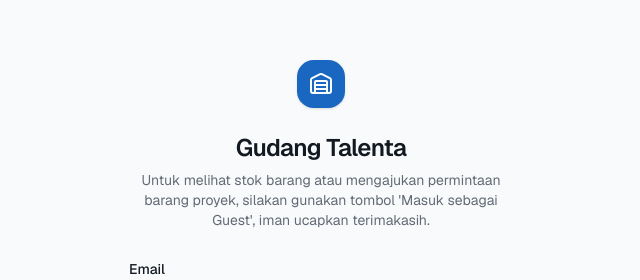
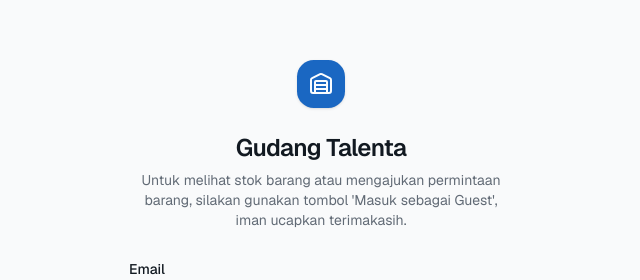
Before and after one commit to Hanspyyyy/gudangtalenta, a Next.js app in the folder guest-login-system/inventory-management-system/: page /auth/login in a window 1280 px wide. Shown: the part 103-383 px from the top of the page, without its empty margins (319-959 px from the left). Built offline with nearby package versions, Linux system fonts and the light colour scheme.

Commit message:
Fix typo in guest login instructions

```diff
--- a/guest-login-system/inventory-management-system/app/auth/login/page.tsx
+++ b/guest-login-system/inventory-management-system/app/auth/login/page.tsx
@@ -48,7 +48,7 @@ export default function LoginPage() {
               Gudang Talenta
             </h1>
             <p className="text-sm text-muted-foreground text-pretty">
-              Untuk melihat stok barang atau mengajukan permintaan barang proyek, silakan gunakan tombol 'Masuk sebagai Guest', iman ucapkan terimakasih.
+              Untuk melihat stok barang atau mengajukan permintaan barang, silakan gunakan tombol 'Masuk sebagai Guest', iman ucapkan terimakasih.
             </p>
           </div>
         </div>
```
